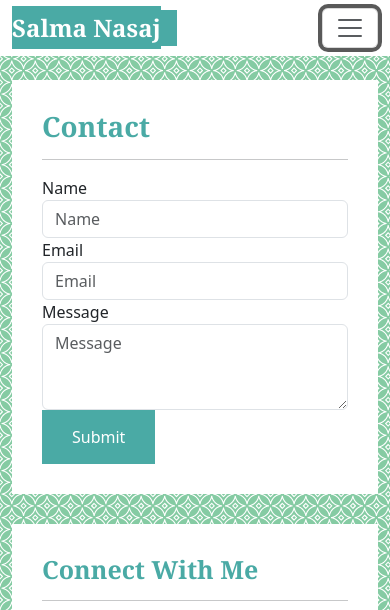
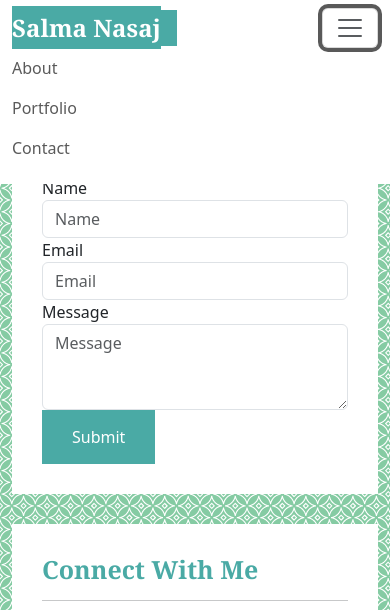
Before and after one commit to salmanasaj/Bootstrap-1, a plain HTML site: page contact.html in a window 390 px wide. Both pictures are taken after a click on the button "Toggle navigation". Shown: the top 610 px of the page. Drawn offline with nearby package versions, Linux system fonts and the light colour scheme.

Commit message:
responsive by bootstrap

```diff
--- a/contact.html
+++ b/contact.html
@@ -19,7 +19,8 @@
     navbar-light
     fixed-top
    -->
-   <nav class="navbar  navbar-expand-lg navbar-light fixed-top">
+
+  <nav class="navbar navbar-expand-lg navbar-light fixed-top">
     <!-- this should be container -->
     <div class="container">
       <!-- Brand and toggle get grouped for better mobile display -->
@@ -32,8 +33,8 @@
 
       <!-- this should be navbar toggler, and margin left auto
       add a data-bs-target="#navbarNav" and aria-controls="navbarNav" -->
-      <button type="button" class="navbar-toggler ml-auto "
-      data-bs-toggle="collapse " data-bs-target="#navbarNav" aria-controls="navbarNav" aria-expanded="false" aria-label="Toggle navigation">
+      <button type="button" class="navbar-toggler ml-auto"
+      data-bs-toggle="collapse" data-bs-target="#navbarNav" aria-controls="navbarNav" aria-expanded="false" aria-label="Toggle navigation">
 
       <!-- should be navbar-toggler-icon -->
       <span class="navbar-toggler-icon"></span>
@@ -41,19 +42,19 @@
 
       <!-- Collect the nav links, forms, and other content for toggling -->
       <!-- should be collapse, and id similiar to above as navbarNav -->
-      <div class=" collapse navbar-collapse" id="navbarDiv ">
+      <div class=" navbar-collapse collapse" id="navbarNav">
 
         <!-- should have navbar-nav, margins auto margin bottom 2, and in medium screen margin bottom 0 -->
-        <ul class="navbar-nav m-auto mb-2 mb-md-0">
+        <ul class="navbar-nav mx-auto mb-2 mb-md-0">
           <li>
             <!-- add class nav-link -->
-            <a class="nav-link" href="index.html">About</a>
+            <a class="nav-link " href="index.html">About</a>
           </li>
           <li>
-            <a class="nav-link" href="portfolio.html">Portfolio</a>
+            <a class="nav-link " href="portfolio.html">Portfolio</a>
           </li>
           <li>
-            <a class="nav-link" href="contact.html">Contact</a>
+            <a class="nav-link " href="contact.html">Contact</a>
           </li>
         </ul>
 
```
